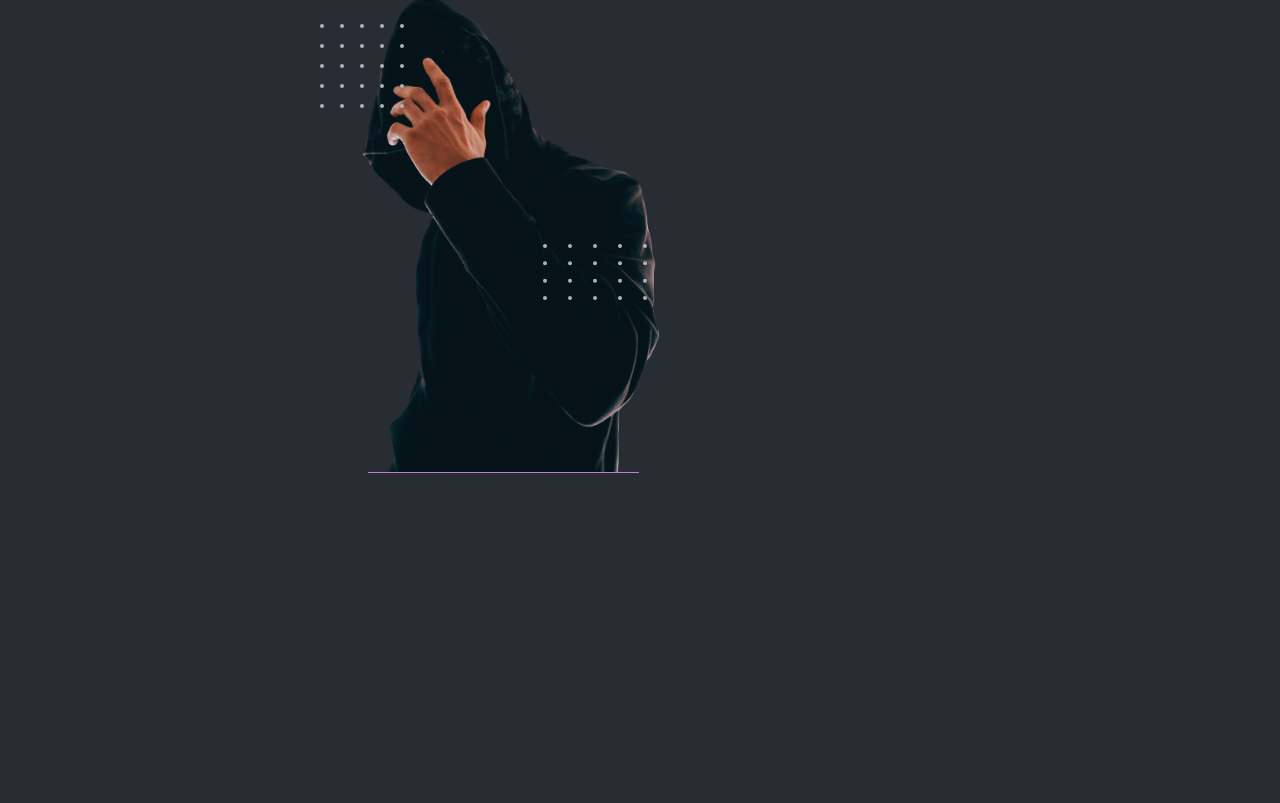
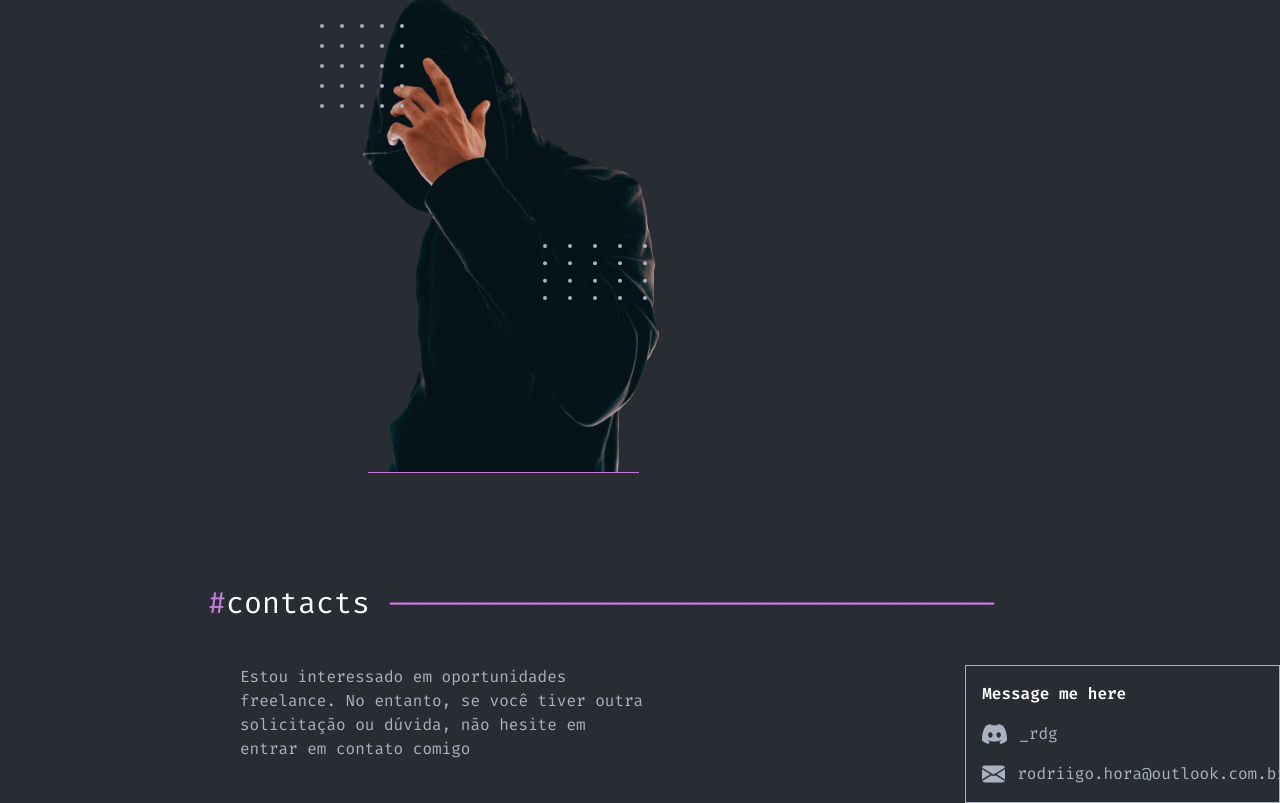
Before and after one commit to rdGxd/Portfolio_v2, a React (Vite) app: page / in a window 1280 px wide. Shown: the part 2630-3433 px from the top of the page. Before the commit the page ends 3103 px from the top, so only its background shows below. Built offline with nearby package versions, Linux system fonts and the light colour scheme.

Commit message:
HomeContacts created

```diff
--- /dev/null
+++ b/src/components/HomeContacts/index.tsx
@@ -0,0 +1,30 @@
+import { Title } from "../Title";
+
+export const HomeContacts = () => {
+  return (
+    <>
+      <div className="flex ml-52 mt-28 mb-11">
+        <Title title="contacts" />
+      </div>
+      <div className="flex">
+        <p className="text-gray w-[505px] ml-60">
+          Estou interessado em oportunidades freelance. No entanto, se você
+          tiver outra solicitação ou dúvida, não hesite em entrar em contato
+          comigo
+        </p>
+        <div className="border border-gray p-4 ml-80">
+          <p className="text-white font-semibold ">Message me here</p>
+          <div className="flex text-gray mt-4">
+            <img src="../../public/Discord.svg" alt="" className=" mr-3" />
+            <p className="">_rdg</p>
+          </div>
+
+          <div className="flex text-gray mt-4">
+            <img src="../../public/Email.svg" alt="" className=" mr-3" />
+            <p className="">rodriigo.hora@outlook.com.br</p>
+          </div>
+        </div>
+      </div>
+    </>
+  );
+};
--- a/src/templates/Home/index.tsx
+++ b/src/templates/Home/index.tsx
@@ -1,5 +1,6 @@
 import { First } from "../../components/First";
 import { HomeAbout } from "../../components/HomeAbout";
+import { HomeContacts } from "../../components/HomeContacts";
 import { HomeProjects } from "../../components/HomeProjects";
 import { HomeSkills } from "../../components/HomeSkills";
 
@@ -10,6 +11,7 @@ export const Home = () => {
       <HomeProjects />
       <HomeSkills />
       <HomeAbout />
+      <HomeContacts />
     </>
   );
 };
```
Also changed, not shown: public/Discord.svg (added), public/Email.svg (added).
